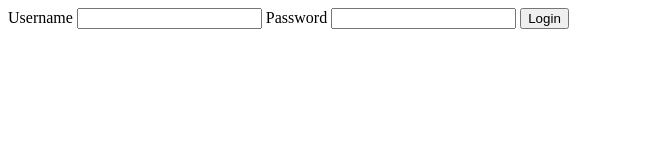
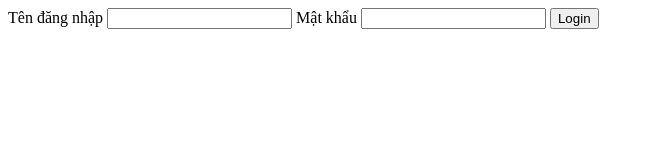
Before and after one commit to Anit008/git_ktra, a plain HTML site: page index.html in a window 1280 px wide. Shown: the whole page, without its empty margins (0-654 px from the left). Drawn offline with Linux system fonts and the light colour scheme.

Commit message:
sua label ten dang nhap va mat khau

```diff
--- a/index.html
+++ b/index.html
@@ -8,9 +8,9 @@
 </head>
 
 <body>
-    <label for="">Username</label>
+    <label for="">Tên đăng nhập</label>
     <input type="text">
-    <label for="txtpassword">Password</label>
+    <label for="txtpassword">Mật khẩu</label>
     <input type="password">
     <button>Login</button>
 
```
